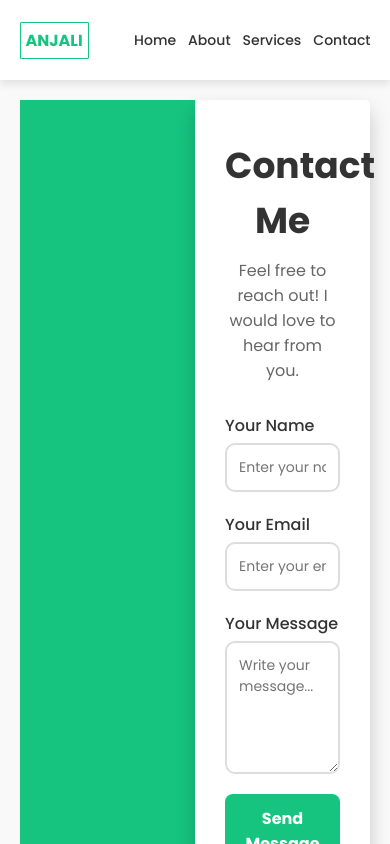
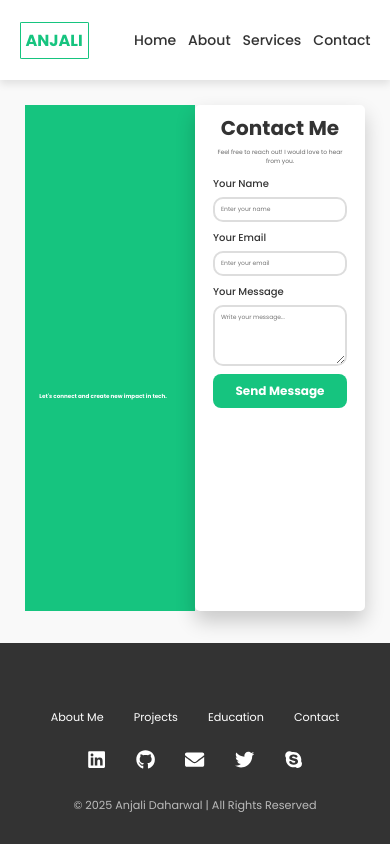
Before and after one commit to anjali012005/ANJALI_RESUME, a React (Create React App) app in the folder frontend/: page /contact in a window 390 px wide. Shown: the top 844 px of the page. Built offline with nearby package versions, Linux system fonts and the light colour scheme.

Commit message:
made contact form responsive for each device

```diff
--- a/frontend/src/Components/ContactSec/Contectsec.jsx
+++ b/frontend/src/Components/ContactSec/Contectsec.jsx
@@ -7,6 +7,7 @@ const ContectSec = () => {
         <div id="contact" className="contact-container">
             <div className='contact-left-container'>
                 <img src={contactimg} alt=""></img>
+                <h4>Let's connect and create new impact in tech.</h4>
             </div>
             <div className="contact-content">
                 <h2>Contact Me</h2>
--- a/frontend/src/Components/ContactSec/Contentsec.css
+++ b/frontend/src/Components/ContactSec/Contentsec.css
@@ -11,11 +11,11 @@ body {
     color: #333;
 }
 
-.contact-left-container{
+.contact-left-container {
     width: 50%;
 }
 
-.contact-left-container img{
+.contact-left-container img {
     height: 100vh;
     width: 100%;
 }
@@ -23,21 +23,22 @@ body {
 /* Contact Form Container */
 .contact-container {
     display: flex;
-    /* justify-content: center; */
-    /* align-items: center; */
-    min-height: 100vh;
-    /* background: linear-gradient(135deg, #00C6FF 0%, #0072FF 100%); */
+    /* -height: 100vh; */
     padding: 20px;
 }
 
 .contact-content {
     background-color: #ffffff;
-    padding: 38px 30px;
+    padding-top: 38px;
+    padding-left: 18px;
+    padding-right: 18px;
+    /* padding-bottom: 38px; */
     border-radius: 5px;
     box-shadow: 0px 10px 20px rgba(0, 0, 0, 0.2);
     width: 50%;
     max-width: 750px;
     text-align: center;
+    height: 100vh;
 }
 
 /* Heading and Description */
@@ -107,3 +108,364 @@ body {
     transform: translateY(-3px);
     box-shadow: 0px 10px 15px rgba(0, 0, 0, 0.2);
 }
+
+.contact-left-container h4 {
+    position: absolute;
+    top: 50%;
+    left: 50%;
+    transform: translate(-120%, 0%);
+    color: white;
+    /* or any color that contrasts with the image */
+    /* background-color: rgba(0, 0, 0, 0.5); */
+    /* optional for readability */
+    padding: 10px 15px;
+    border-radius: 8px;
+    font-size: 1.5rem;
+    text-align: center;
+    max-width: 550px;
+    margin-left: -30;
+}
+
+@media(max-width:1247px) {
+    .contact-left-container h4 {
+        transform: translate(-102%, 0%);
+        margin-top: 55px;
+        font-size: 1.4rem;
+        margin-left: -20px;
+    }
+
+    .contact-content {
+        height: 100vh;
+    }
+}
+
+@media(max-width:1218px) {
+    .contact-left-container h4 {
+        margin-left: -10px;
+    }
+}
+
+@media(max-width:1218px) {
+    .contact-left-container h4 {
+        margin-left: -10px;
+    }
+}
+
+@media(max-width:1187px) {
+    .contact-left-container h4 {
+        font-size: 1.3rem;
+    }
+}
+
+@media(max-width:1098px) {
+    .contact-left-container h4 {
+        font-size: 1.2rem;
+    }
+}
+
+@media(max-width:1048px) {
+    .contact-left-container h4 {
+        font-size: 1.1rem;
+    }
+}
+
+@media(max-width:958px) {
+    .contact-left-container h4 {
+        font-size: 1rem;
+    }
+}
+
+@media(max-width:888px) {
+    .contact-left-container h4 {
+        font-size: 0.9rem;
+    }
+}
+
+@media(max-width:794px) {
+    .contact-left-container h4 {
+        font-size: 0.8rem;
+    }
+}
+
+@media(max-width:736px) {
+    .contact-left-container h4 {
+        font-size: 0.7rem;
+    }
+}
+
+@media(max-width:662px) {
+    .contact-left-container h4 {
+        font-size: 0.6rem;
+    }
+
+    .contact-form {
+        height: 40vh;
+        margin-top: -25px;
+    }
+
+    .contact-content h2 {
+        margin-top: -30px;
+        font-size: 26px;
+        margin-bottom: 5px;
+    }
+
+    .contact-content p {
+        font-size: 12px;
+    }
+
+    .form-group input,
+    .form-group textarea {
+        padding: 10px;
+        font-size: 10px;
+    }
+
+    .submit-btn {
+        padding: 10px 10px;
+        font-size: 14px;
+    }
+
+    .form-group label {
+        font-size: 12px;
+    }
+
+}
+
+@media(max-width:584px) {
+    .contact-left-container h4 {
+        font-size: 0.5rem;
+        margin-top: -10px;
+    }
+
+    .contact-container{
+        padding: 25px;
+        /* height: 50vh; */
+    }
+
+    .contact-content{
+        height: 70vh;
+    }
+
+    .contact-content h2 {
+        /* margin-top: -30px; */
+        font-size: 20px;
+        /* margin-bottom: 5px; */
+    }
+
+    .contact-content p {
+        font-size: 8px;
+    }
+
+    .form-group input,
+    .form-group textarea {
+        padding: 8px;
+        font-size: 8px;
+    }
+
+    .contact-form{
+        gap:10px;
+    }
+
+
+    .contact-left-container img{
+        height: 70vh;
+    }
+
+    .submit-btn {
+        padding: 8px 8px;
+        font-size: 12px;
+    }
+}
+
+@media(max-width:502px) {
+    .contact-left-container h4 {
+        font-size: 0.4rem;
+    }
+}
+
+@media(max-width:420px) {
+    .contact-left-container h4 {
+        font-size: 0.35rem;
+        margin-top: -40px;
+    }
+
+    .contact-container{
+        padding: 25px;
+        /* height: 50vh; */
+    }
+
+    .contact-content{
+        height: 60vh;
+    }
+
+    .contact-content h2 {
+        /* margin-top: -30px; */
+        font-size: 20px;
+        /* margin-bottom: 5px; */
+    }
+
+    .contact-content p {
+        font-size: 6px;
+    }
+
+    .form-group input,
+    .form-group textarea {
+        padding: 6px;
+        font-size: 6px;
+    }
+
+    .contact-form{
+        margin-top: -20px;
+        gap:8px;
+    }
+
+
+    .contact-left-container img{
+        height: 60vh;
+    }
+
+    .submit-btn {
+        padding: 8px 8px;
+        font-size: 12px;
+    }
+
+    .form-group label {
+        font-size: 10px;
+    }
+}
+
+@media(max-width:378px) {
+    .contact-left-container h4 {
+        font-size: 0.3rem;
+        margin-top: -100px;
+    }
+
+    .contact-container{
+        padding: 10px;
+        /* height: 50vh; */
+    }
+
+    .contact-content{
+        height: 50vh;
+    }
+
+    .contact-content h2 {
+        /* margin-top: -30px; */
+        font-size: 18px;
+        /* margin-bottom: 5px; */
+    }
+
+    .contact-content p {
+        font-size: 5px;
+    }
+
+    .form-group input,
+    .form-group textarea {
+        padding: 4px;
+        font-size: 5px;
+    }
+
+    .contact-form{
+        margin-top: -20px;
+        gap:6px;
+    }
+
+
+    .contact-left-container img{
+        height: 50vh;
+    }
+
+    .submit-btn {
+        padding: 4px 4px;
+        font-size: 10px;
+    }
+
+    .form-group label {
+        font-size: 8px;
+    }
+
+}
+
+@media(max-width:348px) {
+    .contact-left-container h4 {
+        font-size: 0.25rem;
+    }
+}
+
+@media(max-width:305px) {
+    .contact-left-container h4 {
+        font-size: 0.2rem;
+    }
+
+    .contact-container{
+        padding: 8px;
+        /* height: 50vh; */
+    }
+
+    .contact-content h2 {
+        /* margin-top: -30px; */
+        font-size: 16px;
+        /* margin-bottom: 5px; */
+    }
+
+    .contact-content p {
+        font-size: 4px;
+    }
+
+    .form-group input,
+    .form-group textarea {
+        padding: 3px;
+        font-size: 4px;
+    }
+
+    .contact-form{
+        margin-top: -10px;
+        gap:8px;
+    }
+
+    .submit-btn {
+        padding: 3px 3px;
+        font-size: 8px;
+    }
+
+    .form-group label {
+        font-size: 6px;
+    }
+}
+
+@media(max-width:267px) {
+    .contact-left-container h4 {
+        font-size: 0.15rem;
+        margin-top: -110px;
+    }
+
+    .contact-content h2 {
+        /* margin-top: -30px; */
+        font-size: 12px;
+        /* margin-bottom: 5px; */
+    }
+
+    .contact-content p {
+        font-size: 3.5px;
+    }
+
+    .submit-btn {
+        padding: 3px 3px;
+        font-size: 6px;
+    }
+
+    .form-group label {
+        font-size: 4px;
+    }
+}
+
+@media(max-width:225px) {
+    .contact-left-container h4 {
+        font-size: 0.1rem;
+    }
+}
+
+@media(max-width:196px) {
+    .contact-left-container h4 {
+        font-size: 0.05rem;
+    }
+}
```
